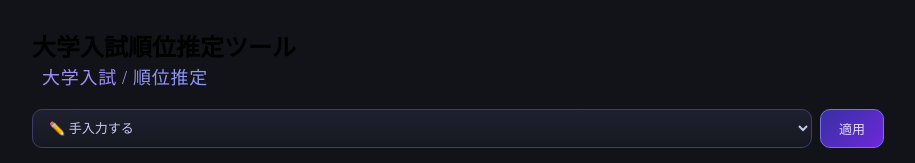
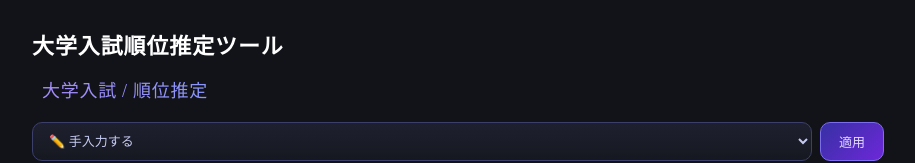
Before and after one commit to 6genme/exam_ranking, a plain HTML site: page index.html in a window 1280 px wide. Shown: the top 163 px of the page, without its empty margins (182-1097 px from the left). Drawn offline with nearby package versions, Linux system fonts and the light colour scheme.

Commit message:
Update index.html

```diff
--- a/index.html
+++ b/index.html
@@ -1,4 +1,7 @@
-
+<!DOCTYPE html>
+<html lang="ja">
+<head>
+<meta charset="UTF-8">
 <meta name="viewport" content="width=device-width,initial-scale=1">
 <title>入試順位推定</title>
 <meta name="description" content="受験者データから自分の順位・偏差値を正規分布で推定するツール">
@@ -96,9 +99,10 @@ html,body{background:#111318;min-height:100%;}
   .legend{gap:10px;font-size:11px;}
 }
 </style>
-
+</head>
+<body>
 <div class="app">
-  <h2 class="sr-only">大学入試順位推定ツール</h2>
+  <h2 style="color:#ffffff;font-size:22px;font-weight:700;margin-bottom:16px;letter-spacing:.04em;">大学入試順位推定ツール</h2>
   <div class="app-title">
     <i class="ti ti-chart-bell-curve" aria-hidden="true"></i>
     大学入試 / 順位推定
@@ -394,3 +398,5 @@ function drawChart(avg,sd,ms,minPt,n,pap){
   document.getElementById('chartLegend').innerHTML=`<span><span class="legend-dot" style="background:rgba(255,80,60,.7)"></span>不合格者</span><span><span class="legend-dot" style="background:rgba(60,230,140,.6)"></span>合格者</span><span><span class="legend-dot" style="background:#818cf8;border-radius:50%"></span>自分の点数</span><span><span class="legend-dot" style="background:#f87171;"></span>合格最低点</span><span><span class="legend-dot" style="background:#4ade80;"></span>合格者平均点</span>`;
 }
 </script>
+</body>
+</html>
```
